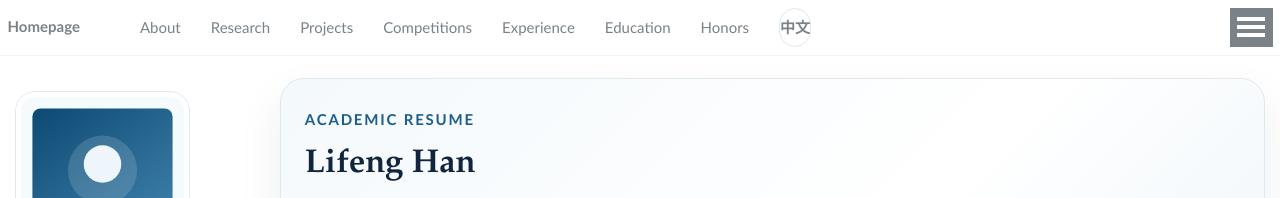
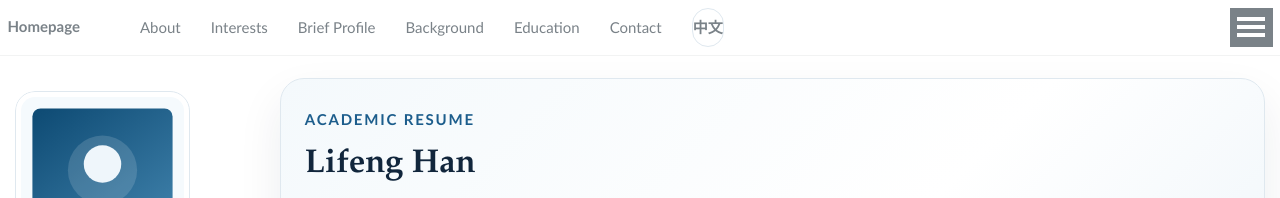
Before and after one commit to 2369787465a-jpg/2369787465a-jpg.github.io, a Jekyll site: the page built from _pages/about.md, in a window 1280 px wide. Shown: the top 198 px of the page. Built offline with Jekyll 4.4.1, drawn with Linux system fonts in a browser that asks for light colours.

Commit message:
Privacy-safe update: _data/navigation.yml

```diff
--- a/_data/navigation.yml
+++ b/_data/navigation.yml
@@ -3,20 +3,17 @@ main:
   - title: "About"
     url: "/#about"
 
-  - title: "Research"
+  - title: "Interests"
     url: "/#research"
 
-  - title: "Projects"
+  - title: "Brief Profile"
     url: "/publications/"
 
-  - title: "Competitions"
-    url: "/#competitions"
-
-  - title: "Experience"
+  - title: "Background"
     url: "/#experience"
 
   - title: "Education"
     url: "/#education"
 
-  - title: "Honors"
+  - title: "Contact"
     url: "/#honors"
```
